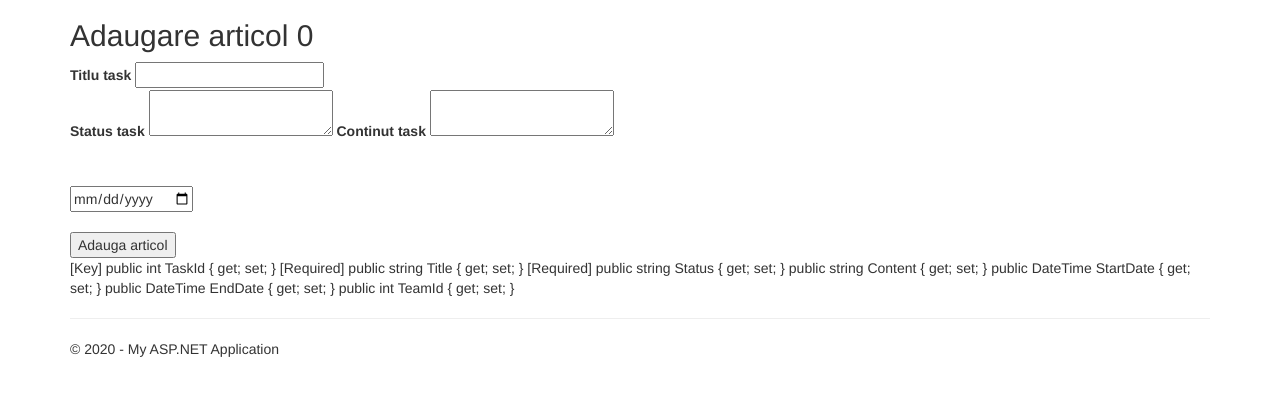
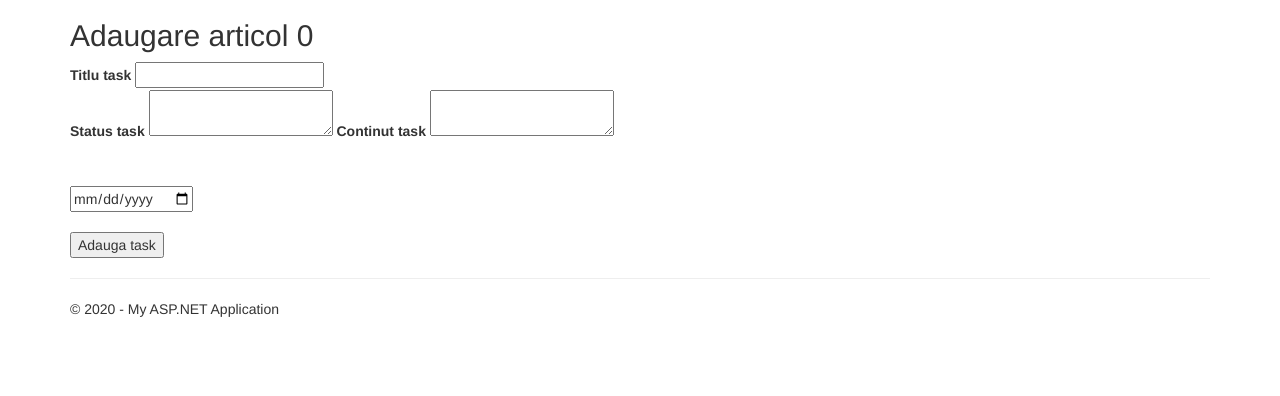
Before and after one commit to Kira060200/task_management_daw_project, an ASP.NET MVC app: page /Tasks/New in a window 1280 px wide. Shown: the part 51-447 px from the top of the page. Run offline with ASP.NET Core 8 and stand-ins for ASP.NET MVC 5, Linux system fonts and the light colour scheme; the project's own start-up code is not run, and a stand-in starts its controllers and pages; some libraries are stand-ins or nearby versions.

Commit message:
Update New.cshtml

```diff
--- a/Proiect2020/Views/Tasks/New.cshtml
+++ b/Proiect2020/Views/Tasks/New.cshtml
@@ -22,15 +22,5 @@
     <input type="hidden" name="TeamId" value="@ViewBag.IdEchip" />
 
     <br />
-    <button type="submit">Adauga articol</button>
+    <button type="submit">Adauga task</button>
 </form>
-        [Key]
-        public int TaskId { get; set; }
-        [Required]
-        public string Title { get; set; }
-        [Required]
-        public string Status { get; set; }
-        public string Content { get; set; }
-        public DateTime StartDate { get; set; }
-        public DateTime EndDate { get; set; }
-        public int TeamId { get; set; }
```
